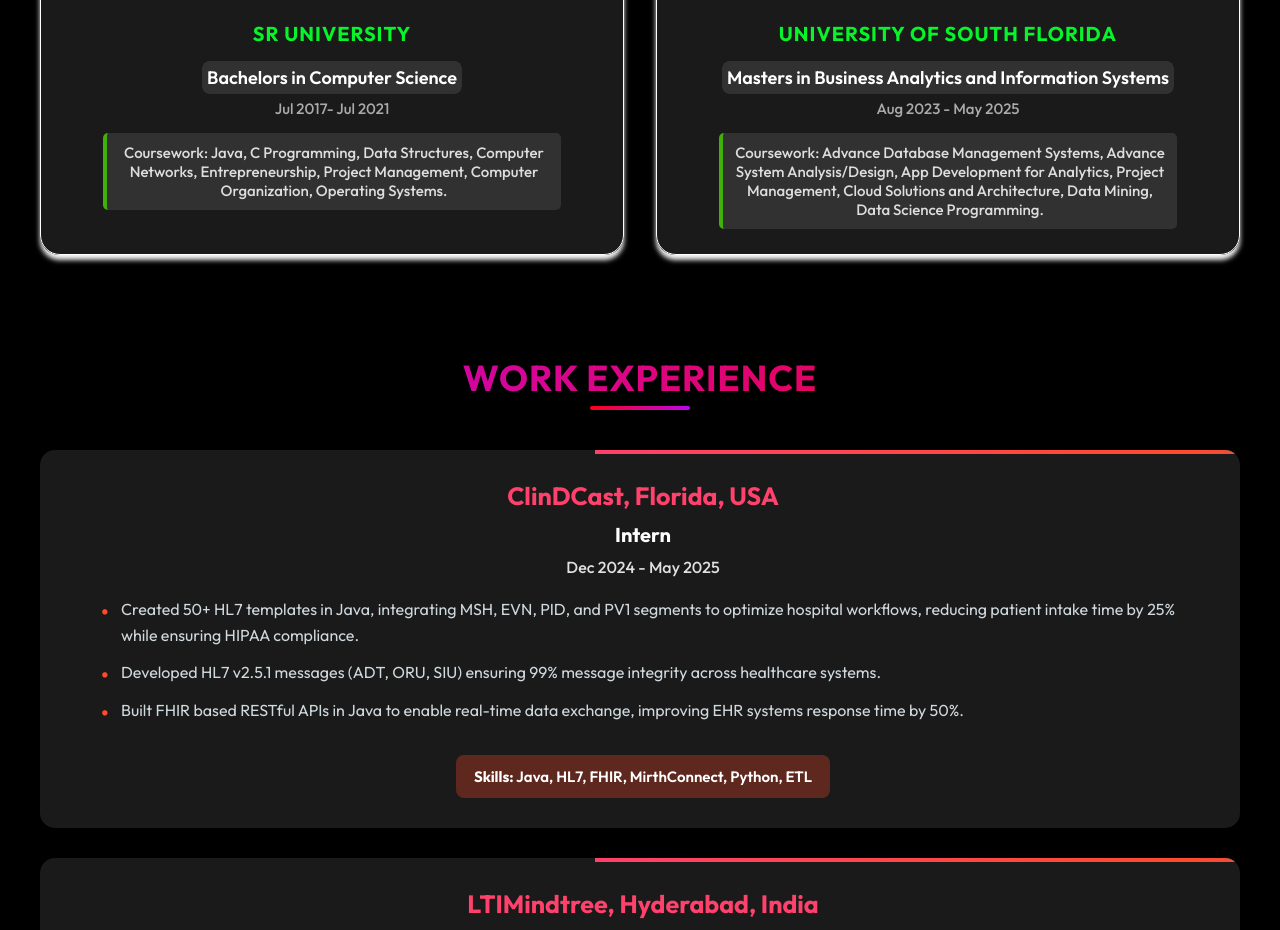
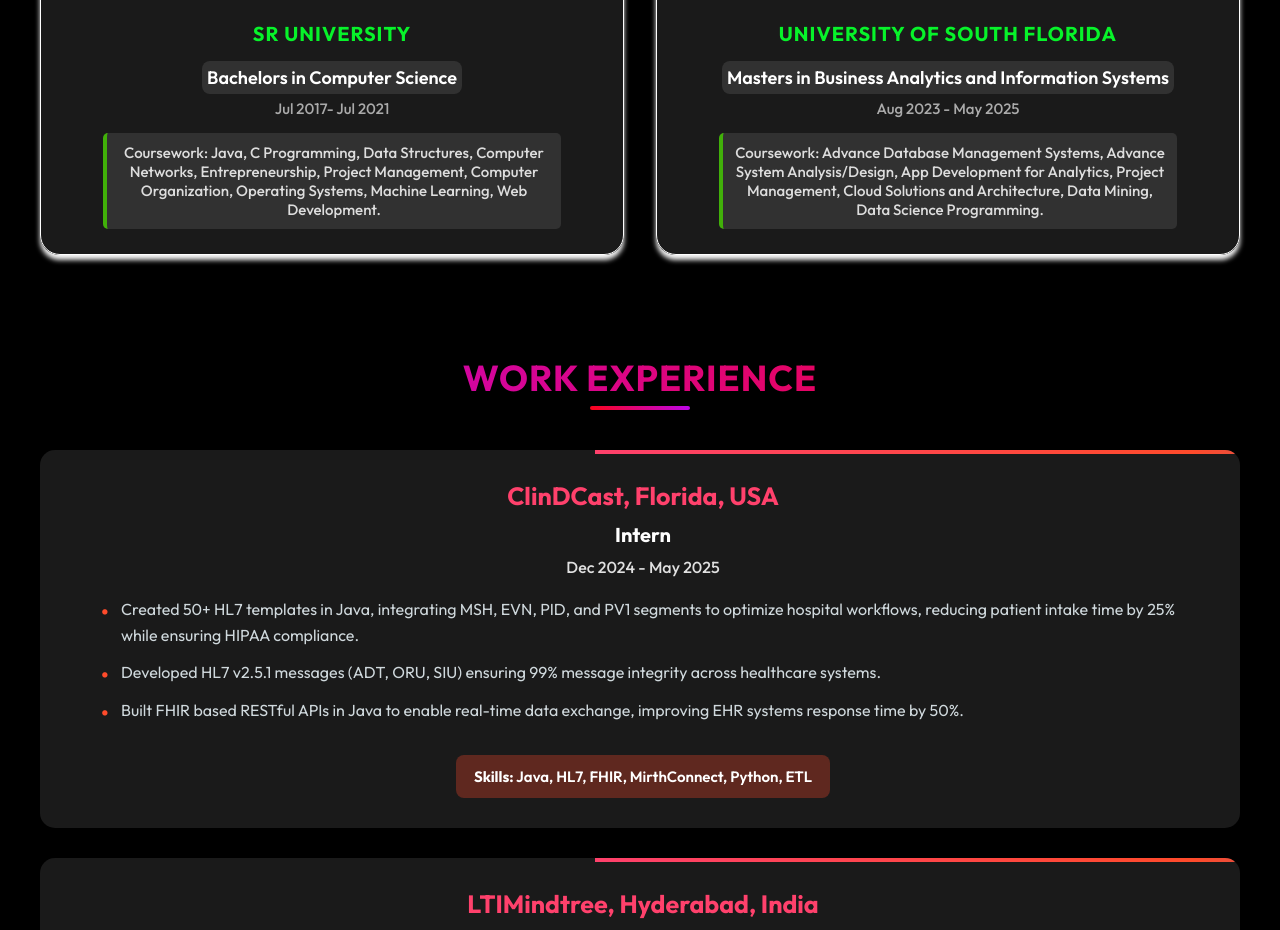
Before and after one commit to valusanikil/portfolio-nikil-valusa, a React (Create React App) app: page / in a window 1280 px wide. Shown: the part 2540-3470 px from the top of the page. Built offline with nearby package versions, Linux system fonts and the light colour scheme.

Commit message:
latest update

```diff
--- a/src/Components/Education/Education.js
+++ b/src/Components/Education/Education.js
@@ -25,7 +25,8 @@
             <h4>
               Coursework: Java, C Programming, Data Structures, Computer
               Networks, Entrepreneurship, Project Management, Computer
-              Organization, Operating Systems.
+              Organization, Operating Systems, Machine Learning, Web
+              Development.
             </h4>
           </div>
           <div className="education_usf">
```
